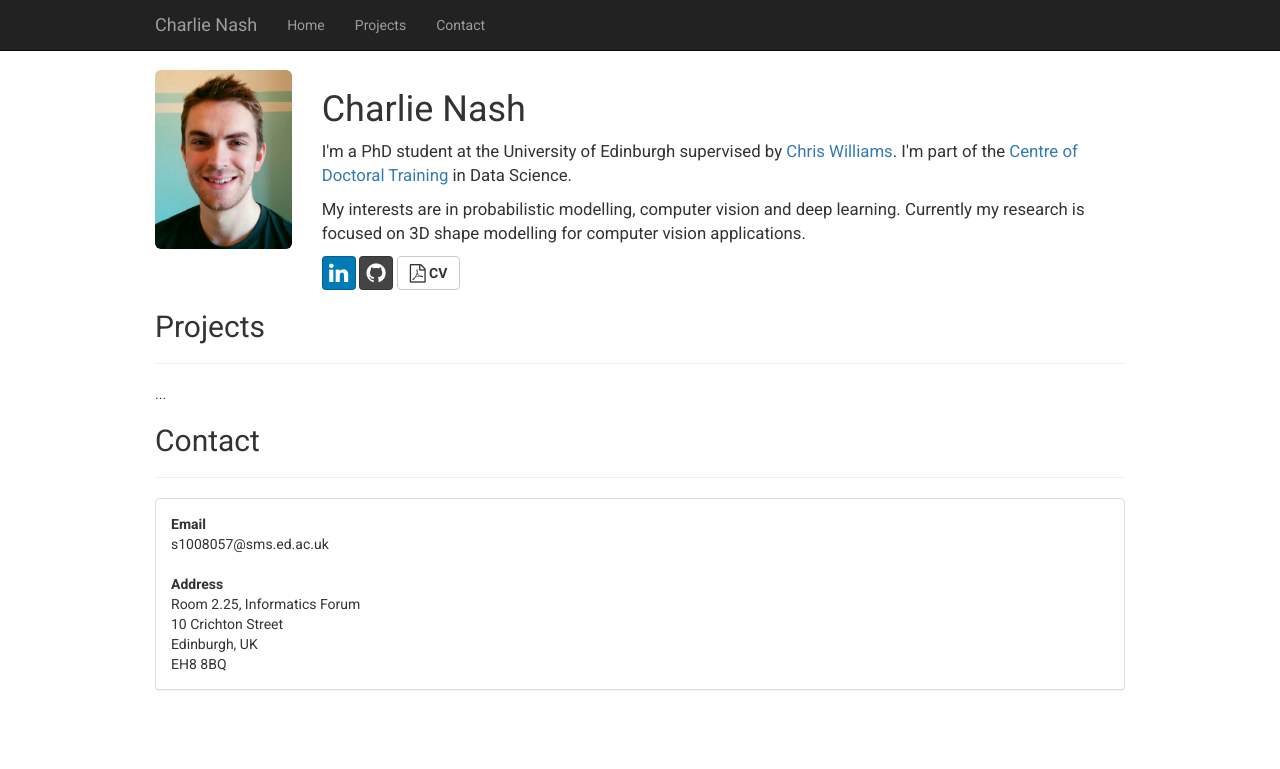
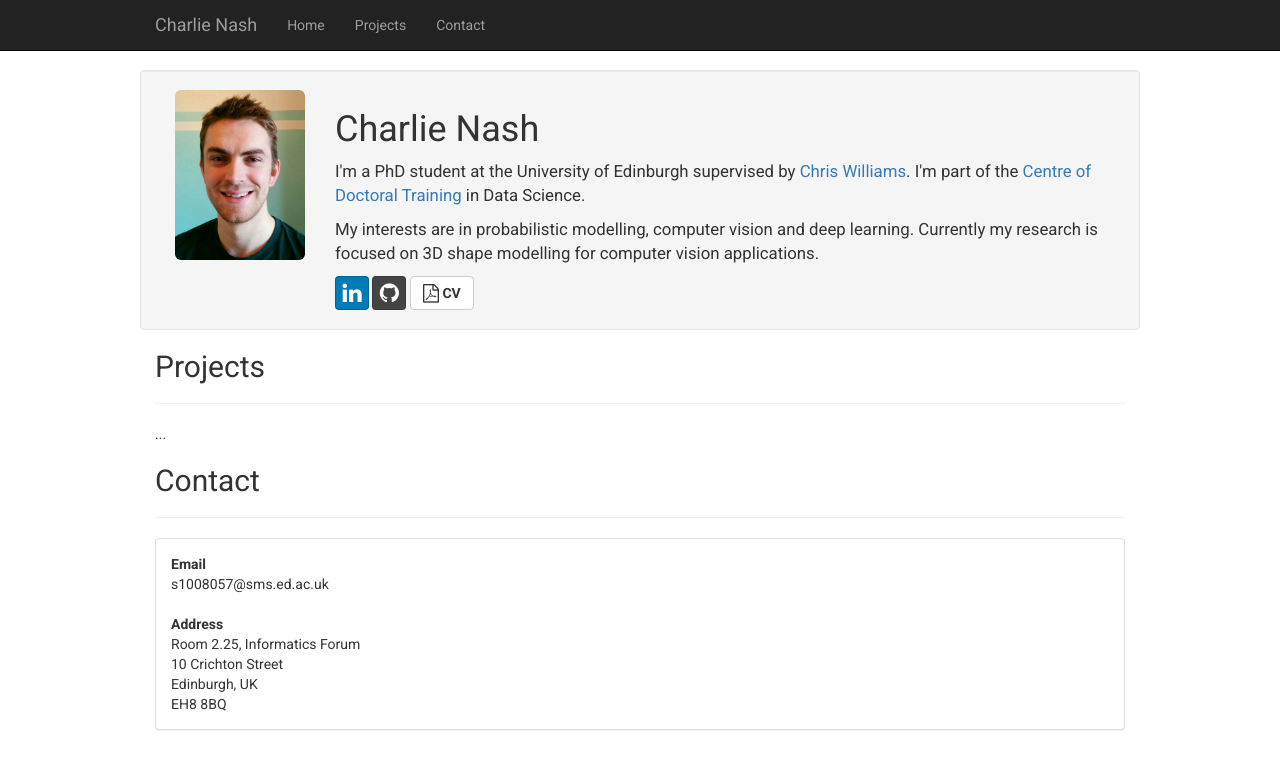
Before and after one commit to charlienash/charlienash.github.io, a Jekyll site: the page index.html, which Jekyll copies as it is, in a window 1280 px wide. Shown: the top 769 px of the page. Built offline with Jekyll 4.4.1, drawn with Linux system fonts in a browser that asks for light colours; nearby versions of some CDN libraries; library files that are not in the unit come from our copies.

Commit message:
Update index.html

```diff
--- a/index.html
+++ b/index.html
@@ -71,7 +71,7 @@
 			<div class="span6">
 			<div class="row">
 				<div class="col-sm-12">
-					<div class="row row-centered">
+					<div class="row row well">
 					  <div class="col-xs-2 col-centered">
 					      <img class="img-responsive img-rounded center-block" src="assets/img/Charlie_photo.jpg">
 					  </div>
```
